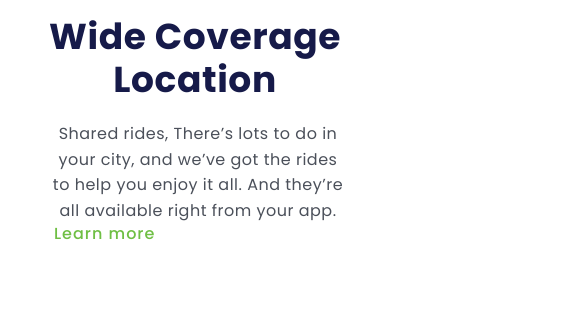
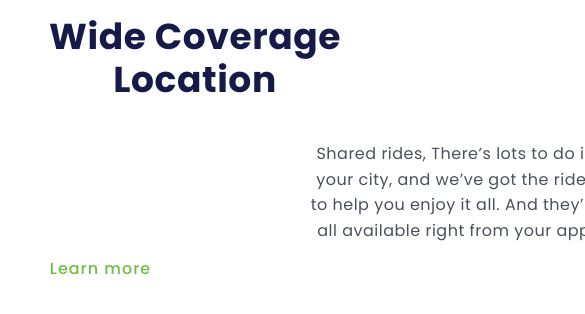
Before and after one commit to daniellypedrini/Primeiro-Desafio, a plain HTML site: page index.html in a window 390 px wide. Shown: the part 510-824 px from the top of the page, 585 px wide, since content can reach past the window. Drawn offline with Linux system fonts and the light colour scheme.

Commit message:
correção da margin

```diff
--- a/style.css
+++ b/style.css
@@ -159,7 +159,7 @@ p {
         font-size: 16px;
         line-height: 1.6;
         text-align: center;
-        margin: 20px 0 0 38px;;
+        margin: 20px 0 20 38px;;
     }
 
     .aside-text {
```
